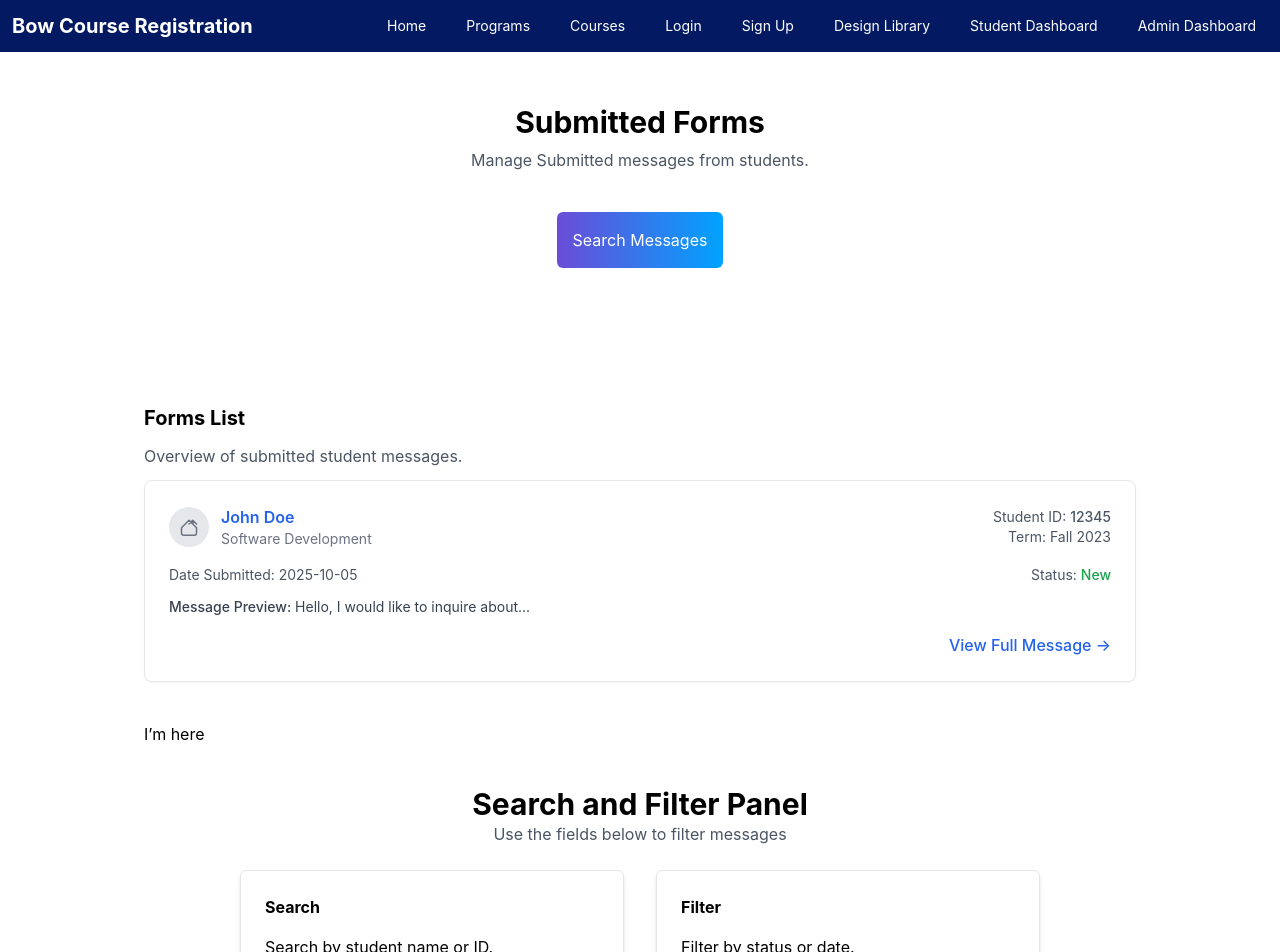
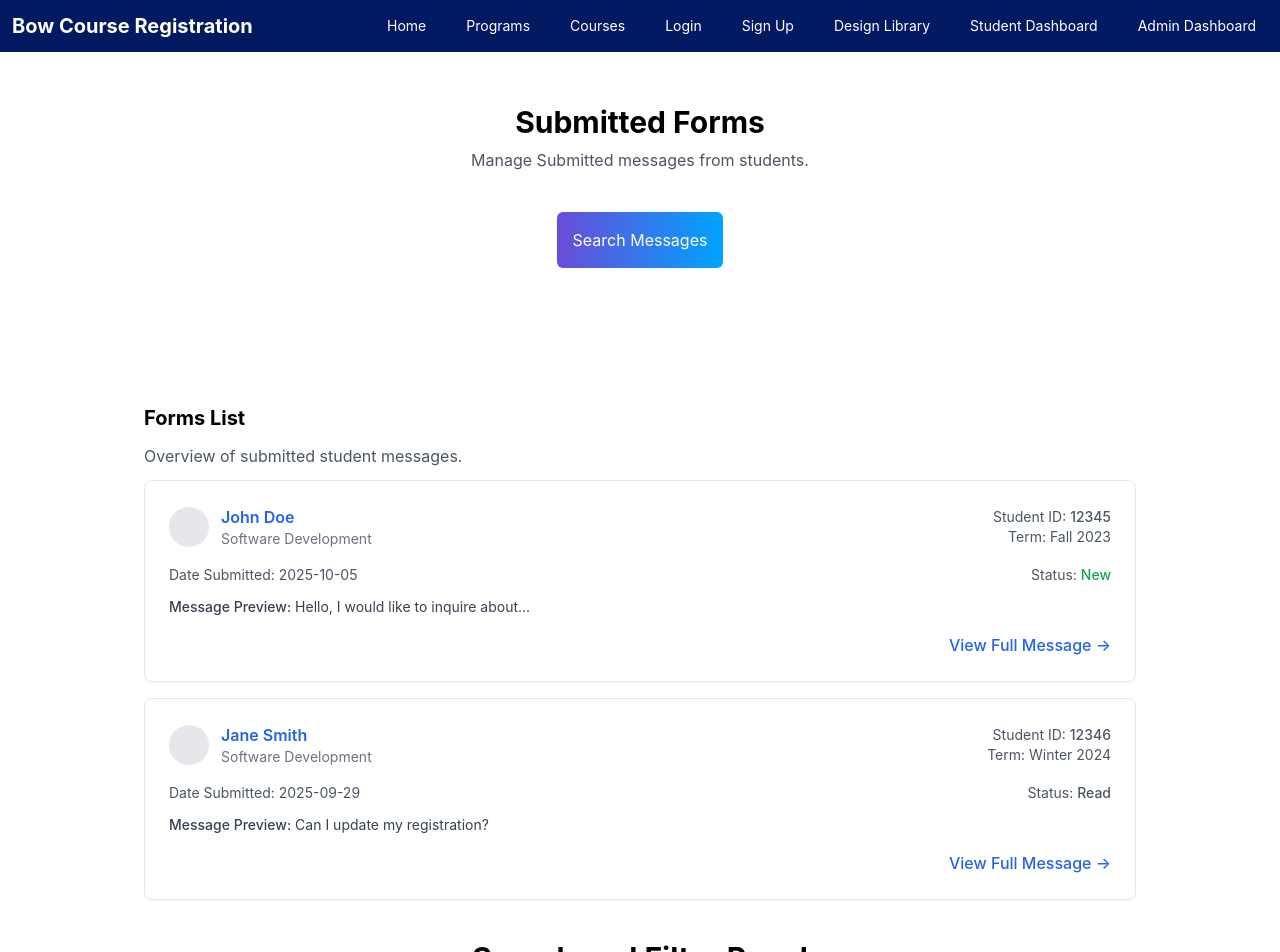
Before and after one commit to TyLandry/bow-course-registration---group-1, a React (Create React App) app: page /submitted-forms in a window 1280 px wide. Shown: the top 952 px of the page. Built offline with nearby package versions, Linux system fonts and the light colour scheme.

Commit message:
Updated submitted forms
updated submitted forms with clean design

```diff
--- a/src/pages/SubmittedForms.jsx
+++ b/src/pages/SubmittedForms.jsx
@@ -14,7 +14,18 @@ export default function SubmittedForms() {
       status: "New",
       messagePreview: "Hello, I would like to inquire about...",
       fullMessage:
-        "Hello, I would like to inquire about the course syllabus for...",
+        "Hello, I would like to inquire about the course syllabus, would that be possible?",
+    },
+    {
+      id: 2,
+      studentName: "Jane Smith",
+      studentId: "12346",
+      program: "Software Development",
+      term: "Winter 2024",
+      dateSubmitted: "2025-09-29",
+      status: "Read",
+      messagePreview: "Can I update my registration?",
+      fullMessage: "Can I update my registration for Software Security 101?",
     },
   ];
   return (
@@ -31,7 +42,7 @@ export default function SubmittedForms() {
         </button>
       </div>
 
-      {/* For forms list */}
+      {/* Forms list */}
       <div className="max-w-6xl mx-auto px-6 mt-28">
         <h2 className="font-bold text-xl">Forms List</h2>
         <p className="text-gray-600 py-3">
@@ -48,24 +59,9 @@ export default function SubmittedForms() {
               {/* Top Row: Student info + ID + Term */}
               <div className="flex flex-wrap justify-between items-center">
                 <div className="flex items-center gap-3">
-                  {/* Icon placeholder */}
                   <div className="w-10 h-10 bg-gray-200 flex items-center justify-center rounded-full">
-                    <svg
-                      xmlns="http://www.w3.org/2000/svg"
-                      fill="none"
-                      viewBox="0 0 24 24"
-                      strokeWidth="1.5"
-                      stroke="currentColor"
-                      className="w-6 h-6 text-gray-500"
-                    >
-                      <path
-                        strokeLinecap="round"
-                        strokeLinejoin="round"
-                        d="M15.75 9V5.25m0 0L12 9m3.75-3.75L19.5 9M4.5 12.75V18a2.25 2.25 0 002.25 2.25h10.5A2.25 2.25 0 0019.5 18v-5.25M4.5 12.75l7.5-7.5 7.5 7.5"
-                      />
-                    </svg>
+                    {/* icon omitted for brevity */}
                   </div>
-
                   <div>
                     <p className="font-semibold text-blue-600 hover:underline cursor-pointer">
                       {msg.studentName}
@@ -83,12 +79,16 @@ export default function SubmittedForms() {
                 </div>
               </div>
 
-              {/* Middle Row: Date + Status + Message Preview */}
+              {/* Middle Row */}
               <div className="mt-4 flex flex-wrap justify-between items-center text-sm text-gray-600">
                 <p>Date Submitted: {msg.dateSubmitted}</p>
                 <p>
                   Status:{" "}
-                  <span className="font-medium text-green-600">
+                  <span
+                    className={`font-medium ${
+                      msg.status === "Read" ? "text-gray-600" : "text-green-600"
+                    }`}
+                  >
                     {msg.status}
                   </span>
                 </p>
@@ -104,7 +104,10 @@ export default function SubmittedForms() {
 
               {/* Bottom Link */}
               <div className="mt-4 text-right">
-                <button className="text-blue-600 font-medium hover:underline">
+                <button
+                  onClick={() => setSelectedMessage(msg)}
+                  className="text-blue-600 font-medium hover:underline"
+                >
                   View Full Message →
                 </button>
               </div>
@@ -112,10 +115,75 @@ export default function SubmittedForms() {
           ))}
         </div>
 
-        {/* For message details space */}
-        <div className="flex mt-10">
-          <p>I’m here</p>
-        </div>
+        {/* Message details (conditional) */}
+        {selectedMessage && (
+          <div className="flex items-center text-start flex-col mt-10">
+            <h2 className="font-bold text-xl">Message details</h2>
+            <p className="text-gray-600 py-3">
+              Overview of submitted student messages.
+            </p>
+
+            <div className="rounded-lg border shadow-md bg-white p-6 max-w-xl">
+              <div className="mb-4">
+                <p className="font-semibold">
+                  From: {selectedMessage.studentName} (
+                  {selectedMessage.studentId})
+                </p>
+                <p className="text-sm text-gray-500">
+                  Program: {selectedMessage.program} • Term:{" "}
+                  {selectedMessage.term}
+                </p>
+              </div>
+
+              <div className="rounded-md bg-gray-50 p-4">
+                <h3 className="font-bold mb-2">Full Message</h3>
+                <p className="text-gray-700">{selectedMessage.fullMessage}</p>
+              </div>
+
+              <div className="mt-4 flex justify-between gap-3 py-2">
+                <div>
+                  {" "}
+                  <button className="btn-primary-outlined text-sm mx-2">
+                    <p className="py-2 px-3">Archive</p>
+                  </button>
+                  <button className=" btn-primary-fill py-2 px-3 text-sm">
+                    Mark as Read
+                  </button>
+                </div>
+
+                <button
+                  onClick={() => setSelectedMessage(null)}
+                  className="btn-secondary py-2 px-3 text-sm"
+                >
+                  Close
+                </button>
+              </div>
+            </div>
+          </div>
+        )}
+
+        {/* For message details space
+        <div>
+          {selectedMessage && (
+            <div className="flex items-center flex-col max-w-6xl mx-auto px-6 mt-28">
+              <div>
+                <h2 className="font-bold text-xl">Message details</h2>
+                <p className="text-gray-600 py-3">
+                  Overview of submitted student messages.
+                </p>
+              </div>
+              <div className="rounded-md p-6 flex flex-col gap-4 border shadow-md md:w-96">
+                <div className="rounded-md p-6 flex flex-col gap-4 border bg-gray-300">
+                  <h2 className="font-bold">Full Message</h2>
+                  <p>
+                    <span className="font-medium"></span>{" "}
+                    {selectedMessage.fullMessage}
+                  </p>
+                </div>
+              </div>
+            </div>
+          )}
+        </div> */}
 
         {/* Search and Filter panel */}
         <div className="flex flex-col mt-10 px-8 md:px-16 lg:px-24">
```
